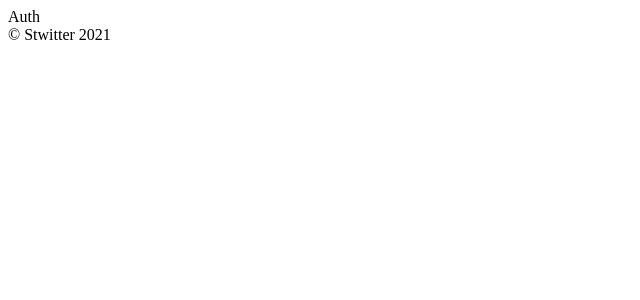
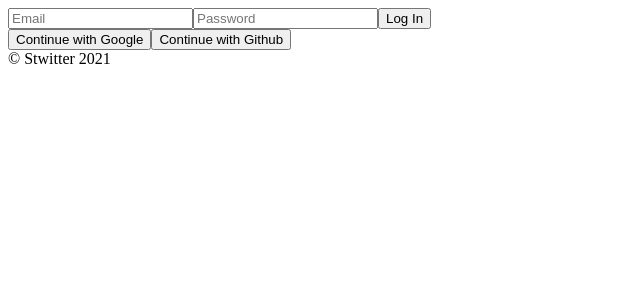
Before and after one commit to KwonSeami/stwitter, a React (Create React App) app: page / in a window 1280 px wide. Shown: the top 300 px of the page, without its empty margins (0-640 px from the left). Built offline with nearby package versions, Linux system fonts and the light colour scheme; no server answers.

Commit message:
:sparkles: 로그인 폼 기본 작성

```diff
--- a/src/routes/Auth.js
+++ b/src/routes/Auth.js
@@ -1,5 +1,63 @@
-import React from "react";
+import React, { useState } from "react";
+import { authService } from "../firebaseJS";
 
-const Auth = () => <span>Auth</span>
+const Auth = () => {
+  const [email, setEmail] = useState("");
+  const [password, setPassword] = useState("");
+  const [newAccount, setNewAccount] = useState(false);
+
+  const onChange = (e) => {
+    const {target: {name, value}} = e;
+    if(name === "email") {
+      setEmail(value);
+    } else if(name === "password") {
+      setPassword(value);
+    }
+  };
+  const onSubmit = async(e) => {
+    e.preventDefault();
+    try {
+      let data;
+
+      if(newAccount) {
+        data = await authService.createUserWithEmailAndPassword(email, password);
+      } else {
+        data = await authService.signInWithEmailAndPassword(email, password);
+      }
+      console.log(data);
+    } catch(error) {
+      console.log(error);
+    }
+  };
+
+  return (
+    <div>
+      <form onSubmit={onSubmit}>
+        <input
+          name="email"
+          type="email"
+          placeholder="Email"
+          required
+          value={email}
+          onChange={onChange}
+        />
+        <input
+          name="password"
+          type="password"
+          placeholder="Password"
+          required
+          value={password}
+          onChange={onChange}
+        />
+        <input
+          type="submit"
+          value={newAccount ? "Create Account" : "Log In"}
+        />
+      </form>
+      <button>Continue with Google</button>
+      <button>Continue with Github</button>
+    </div>
+  )
+}
 
 export default Auth;
```
